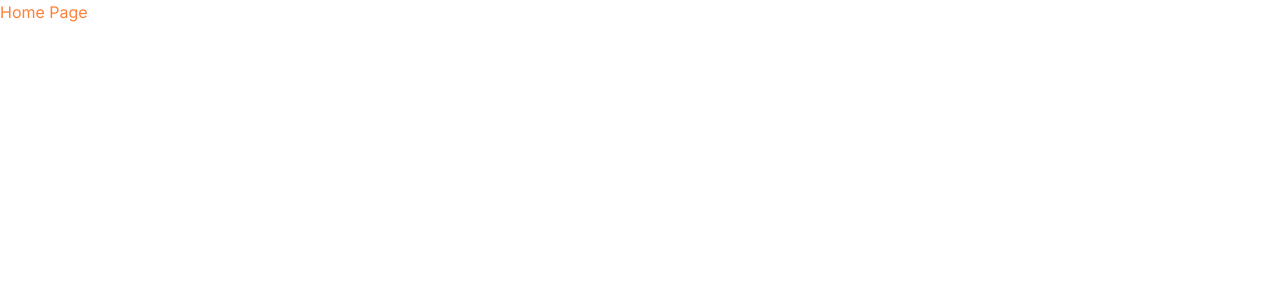
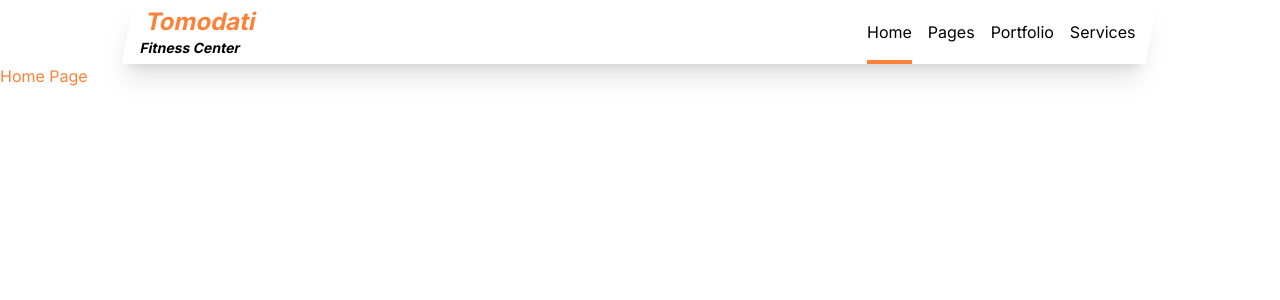
Before and after one commit to AlexIshikawa/tomodati-web, a Next.js app: page / in a window 1280 px wide. Shown: the top 300 px of the page. Built offline with nearby package versions, Linux system fonts and the light colour scheme.

Commit message:
safe-commit

```diff
--- a/src/app/globals.css
+++ b/src/app/globals.css
@@ -66,6 +66,16 @@ body {
     width: 110%;
   }
 
+  .active-nav::before {
+    content: "";
+    background-color: hsla(var(--primary));
+    height: 4px;
+    bottom: 0;
+    left: 0;
+    position: absolute;
+    width: 100%;
+  }
+
   .skew {
     transform: skewX(-12deg);
   }
--- a/src/app/layout.tsx
+++ b/src/app/layout.tsx
@@ -1,6 +1,7 @@
 import type { Metadata } from "next";
 import { Inter } from "next/font/google";
 import "./globals.css";
+import { WithNavbar } from "@/components/withNavbar";
 
 const inter = Inter({ subsets: ["latin"] });
 
@@ -16,7 +17,10 @@ export default function RootLayout({
 }>) {
   return (
     <html lang="en">
-      <body className={inter.className}>{children}</body>
+      <body className={inter.className}>
+        <WithNavbar />
+        {children}
+      </body>
     </html>
   );
 }
--- /dev/null
+++ b/src/components/Containers/Navbar/index.tsx
@@ -0,0 +1,50 @@
+"use client";
+import { cn } from "@/lib/utils";
+import { usePathname } from "next/navigation";
+import React from "react";
+
+export const Navbar = () => {
+  const pathname = usePathname();
+
+  const navLinks = [
+    {
+      name: "Home",
+      url: "/",
+    },
+    {
+      name: "Pages",
+      url: "/pages",
+    },
+    {
+      name: "Portfolio",
+      url: "/portfolio",
+    },
+    {
+      name: "Services",
+      url: "/services",
+    },
+  ];
+
+  return (
+    <header className="flex px-4 items-center justify-between skew w-4/5 shadow-xl m-auto h-16">
+      <div className="flex flex-col text-primary text-2xl font-bold">
+        Tomodati <span className="text-black text-sm">Fitness Center</span>
+      </div>
+      <div className="skew-x-12 h-full">
+        <ul className="flex items-center gap-4 h-full">
+          {navLinks.map(({ name, url }) => (
+            <li
+              key={name}
+              className={cn(
+                "h-full relative flex flex-col items-center justify-center",
+                pathname === url && "active-nav"
+              )}
+            >
+              {name}
+            </li>
+          ))}
+        </ul>
+      </div>
+    </header>
+  );
+};
--- /dev/null
+++ b/src/components/Containers/index.ts
@@ -0,0 +1 @@
+export * from "./Navbar";
--- /dev/null
+++ b/src/components/withNavbar.tsx
@@ -0,0 +1,6 @@
+import React from "react";
+import { Navbar } from "./Containers";
+
+export const WithNavbar = () => {
+  return <Navbar />;
+};
```
